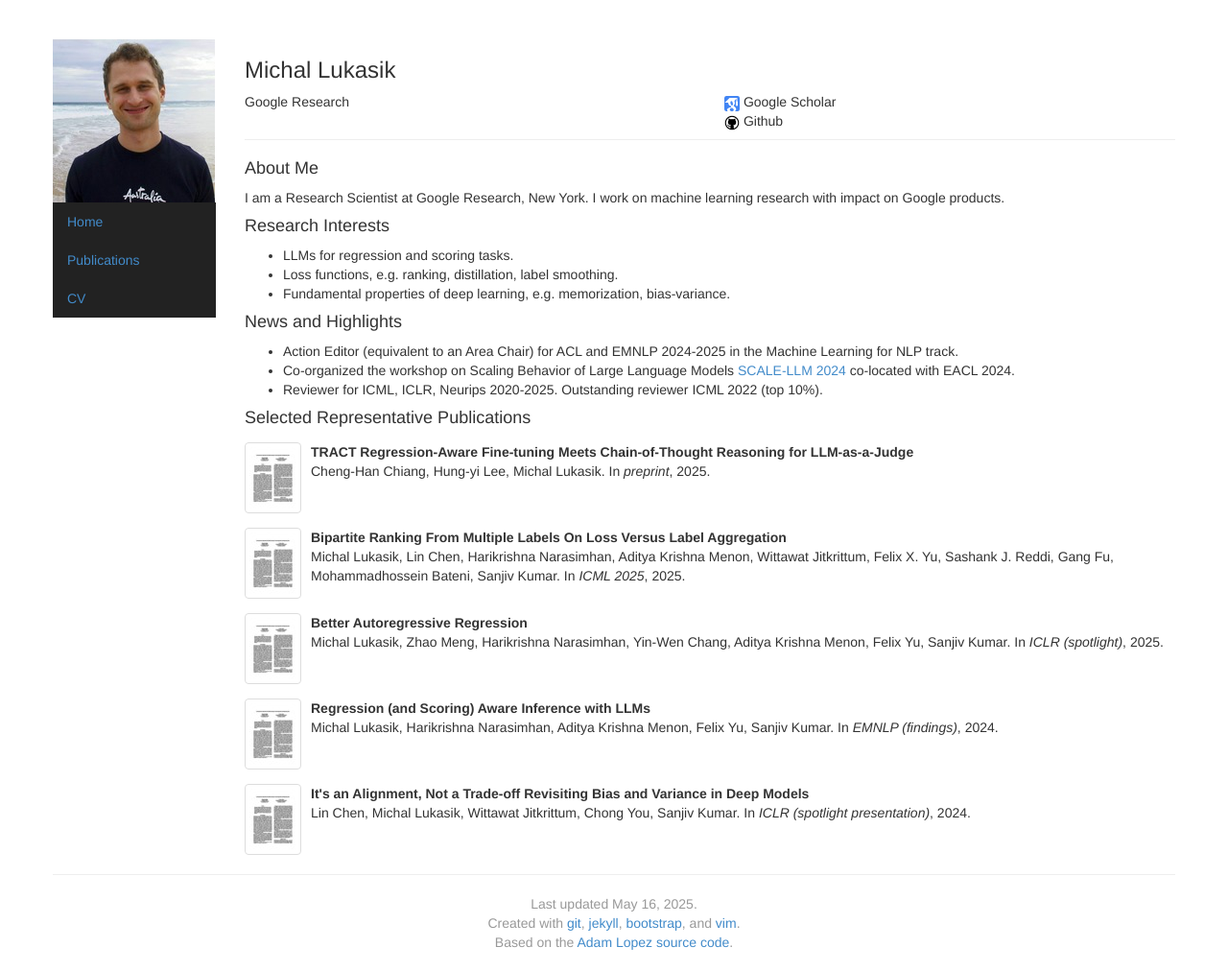
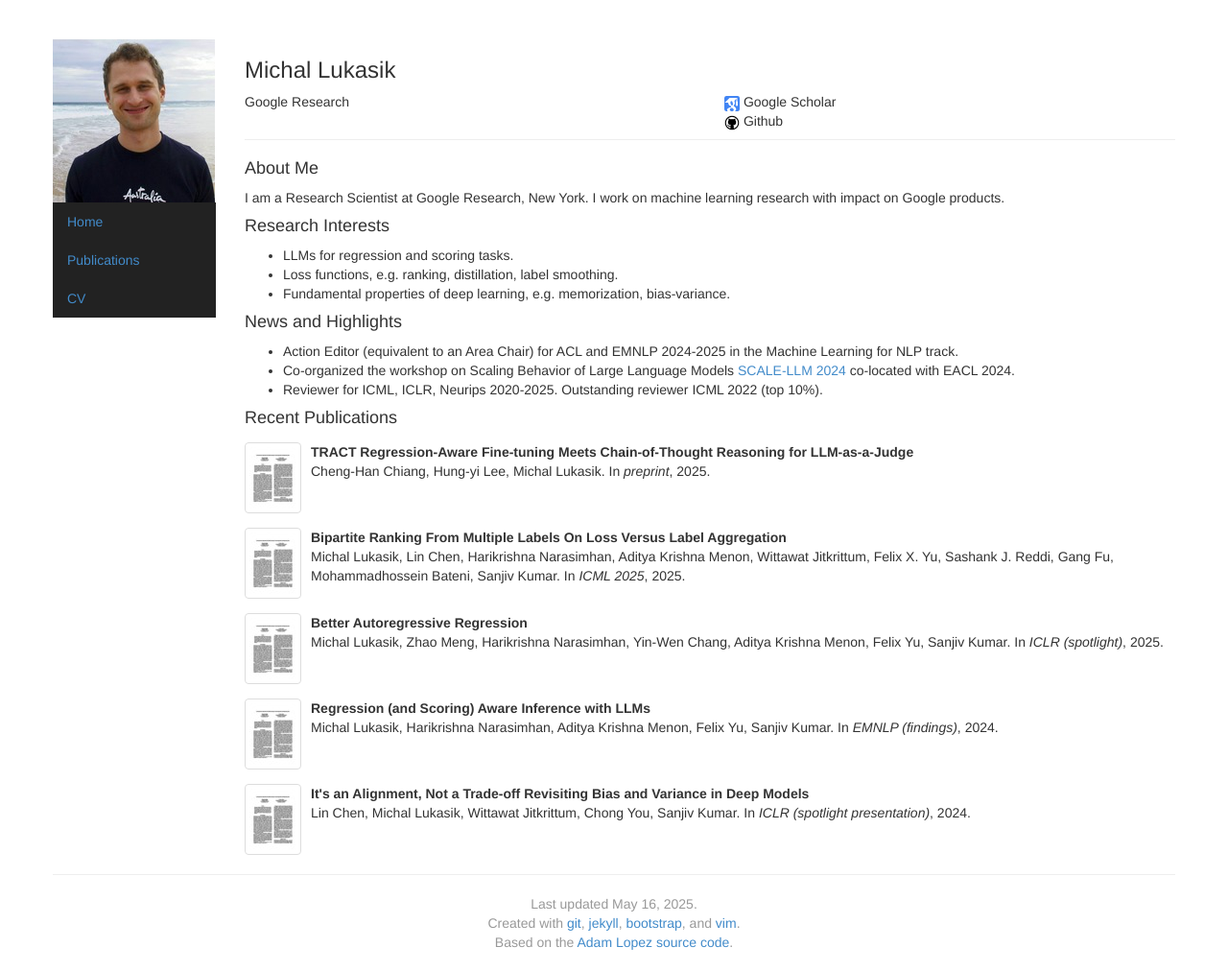
Before and after one commit to mlukasik/mlukasik.github.io, a Jekyll site: the page built from index.html, in a window 1280 px wide. Shown: the whole page at 96% size. Built offline with Jekyll 4.4.1, drawn with Linux system fonts in a browser that asks for light colours.

Commit message:
Update index.html

```diff
--- a/index.html
+++ b/index.html
@@ -51,7 +51,7 @@ I am a Research Scientist at Google Research, New York. I work on machine learni
 <li>Reviewer for ICML, ICLR, Neurips 2020-2025. Outstanding reviewer ICML 2022 (top 10%).</li>
 </ul>
 
-<h4>Selected Representative Publications</h4>
+<h4>Recent Publications</h4>
 {% for post in site.papers %}
   {% if post.selected %}
     {% include paper.html paper=post %}
```
